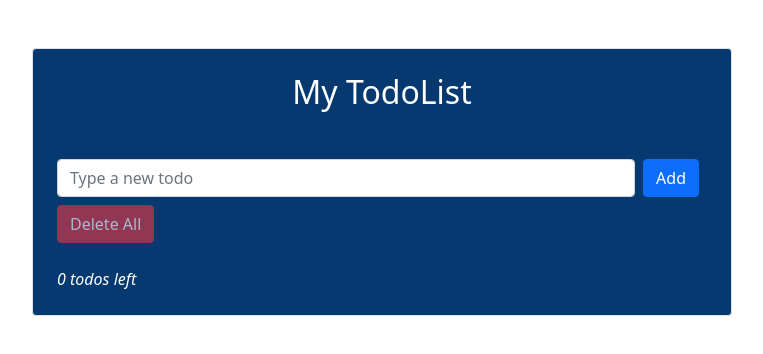
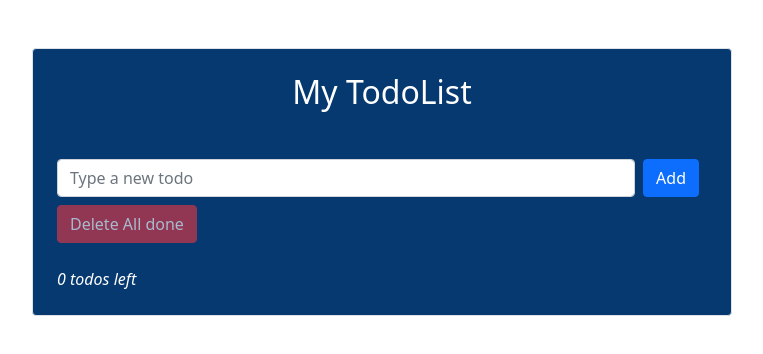
Before and after one commit to vincianenahimana/todolist-React, a React (Vite) app: page / in a window 1280 px wide. Shown: the top 354 px of the page, without its empty margins (258-1021 px from the left). Built offline with nearby package versions, Linux system fonts and the light colour scheme.

Commit message:
Modify the button delete All to delete all done

```diff
--- a/src/TodoList.jsx
+++ b/src/TodoList.jsx
@@ -84,7 +84,7 @@ export default function TodoList() {
                 <button className="btn btn-danger mt-2"
                         onClick={()=>deleteAllTaskDone()}
                         disabled={!doneTasks}>
-                        Delete All
+                        Delete All done
                 </button>
                 <div className="mt-4 text-white fst-italic">
     {undoneTodos} {undoneTodos === 1 ? "todo" : "todos"} left
```
